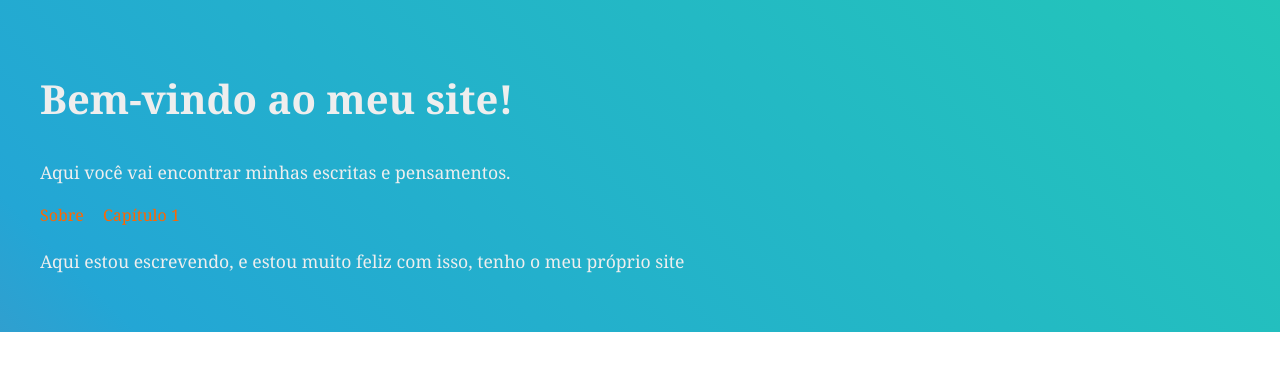
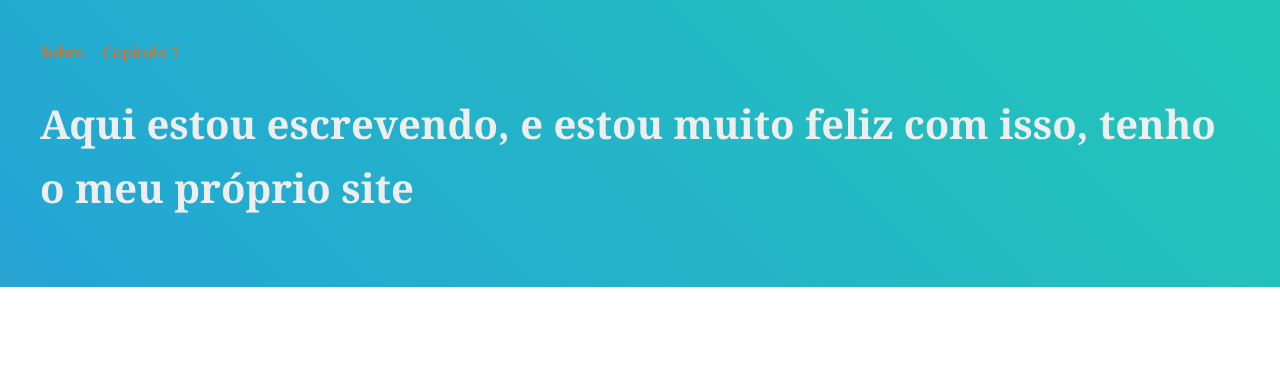
Before and after one commit to Salsa-i/sitesal, a plain HTML site: page index.html in a window 1280 px wide. Drawn offline with Linux system fonts and the light colour scheme.

Commit message:
Update index.html

```diff
--- a/index.html
+++ b/index.html
@@ -6,16 +6,15 @@
 </head>
 <body>
   <div id="progress-bar"></div>
-  <h1>Bem-vindo ao meu site!</h1>
-  <p>Aqui você vai encontrar minhas escritas e pensamentos.</p>
+
   <nav>
     <a href="sobre.html">Sobre</a>
     <a href="textos/capitulo1.html">Capítulo 1</a>
   </nav>
 
-  <p>
+  <h1>
 Aqui estou escrevendo, e estou muito feliz com isso, tenho o meu próprio site
-  </p>
+  </h1>
 
   <script>
     const progressBar = document.getElementById('progress-bar');
```
